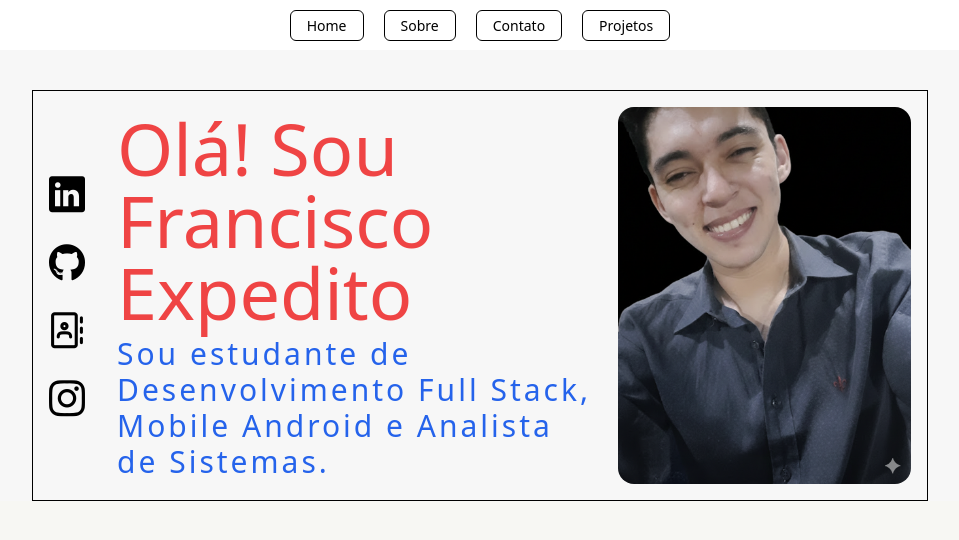
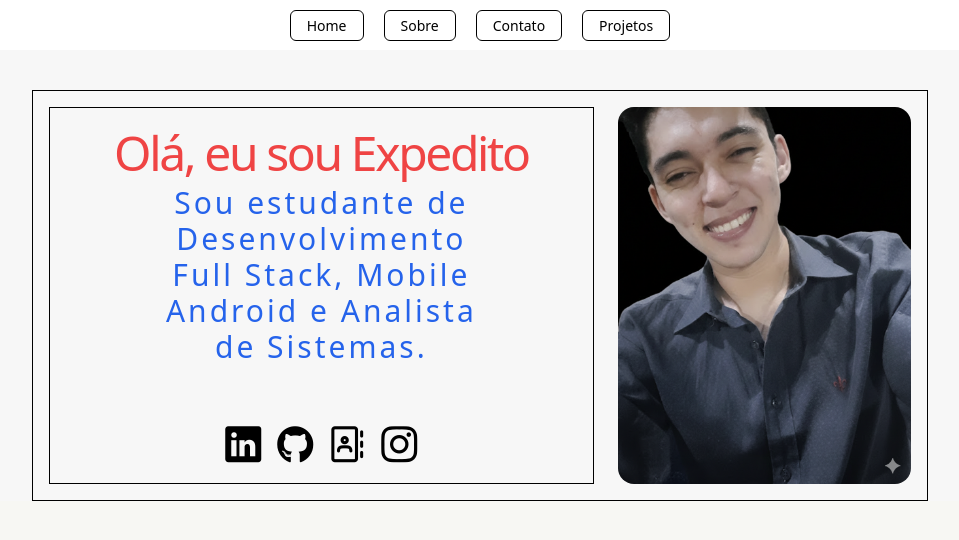
Before and after one commit to 9313TaylDe/meu_portifolio, a React (Vite) app: page / in a window 1280 px wide. Shown: the top 540 px of the page, without its empty margins (160-1119 px from the left). Built offline with nearby package versions, Linux system fonts and the light colour scheme.

Commit message:
new verasion 1.0.1

```diff
--- a/src/components/My_Infos.tsx
+++ b/src/components/My_Infos.tsx
@@ -4,23 +4,22 @@ const My_Infos = () => {
   return (
     <div className="w-full flex md:flex-row p-4 gap-6 items-center sm:flex-col-reverse flex-col-reverse border border-black">
       {/* TEXTO */}
-      <article className="md:w-[65%] h-full flex gap-5 justify-center  items-center">
-        <ul className="flex flex-col h-fit gap-6  text-xl lg:text-4xl lg:gap-8">
+      <article className="md:w-[65%] h-full flex gap-5 justify-center md:flex sm:items-center sm:justify-center items-center flex-wrap sm:border sm:border-black">
+        <div className="flex flex-col gap-2 h-fit sm:justify-center sm:items-center w-full">
+          <h2 className="text-xl tracking-tighter sm:text-lg md:text-4xl lg:text-5xl xl:text-7xlxl lg:text-red-500 md:text-purple-600 ">
+            Olá, eu sou Expedito
+          </h2>
+          <p className="text-lg sm:text-blue-600 sm:text-xl sm:w-[60%] sm:text-center md:text-xs lg:text-3xl lg:tracking-widest ">
+            Sou estudante de Desenvolvimento Full Stack, Mobile Android e
+            Analista de Sistemas.
+          </p>
+        </div>
+        <ul className="flex w-full  h-fit gap-6  text-xl lg:text-4xl md:text-xl md:flex sm:items-center sm:justify-center lg:gap-4 cursor-pointer">
           <li className="pi pi-linkedin"></li>
           <li className="pi pi-github"></li>
           <li className="pi pi-address-book"></li>
           <li className="pi pi-instagram"></li>
         </ul>
-
-        <div className="flex flex-col gap-2 ml-3 h-fit ">
-          <h2 className="text-3xl  sm:text-lg md:text-2xlxl lg:text-7xl lg:text-red-500">
-            Olá! Sou Francisco Expedito
-          </h2>
-          <p className="text-lg sm:text-blue-600 md:text-xs lg:text-3xl lg:tracking-widest ">
-            Sou estudante de Desenvolvimento Full Stack, Mobile Android e
-            Analista de Sistemas.
-          </p>
-        </div>
       </article>
 
       {/* IMAGEM */}
```
